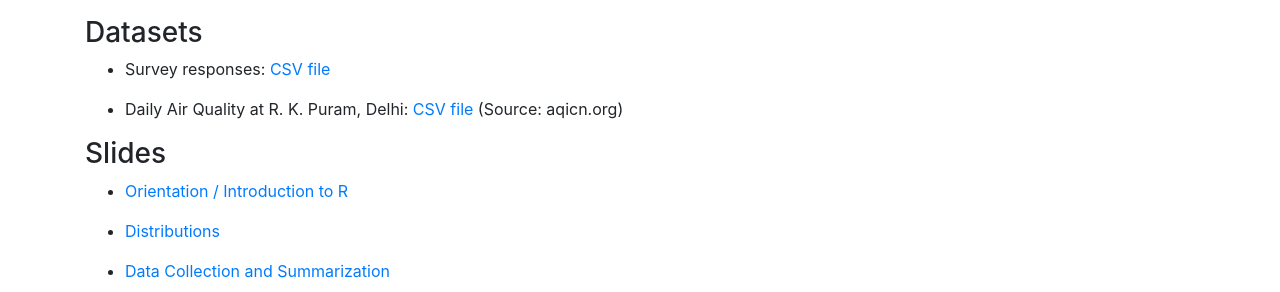
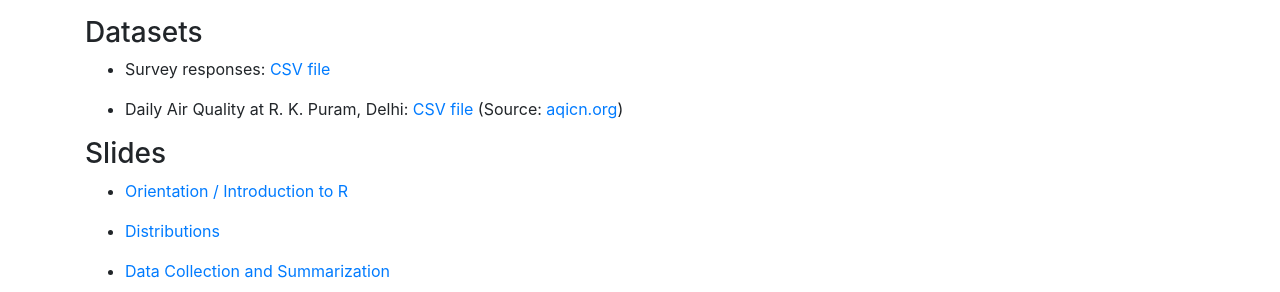
Before and after one commit to deepayan/BSDS, a Jekyll site: the page docs/2024-01-DE/index.html, which Jekyll copies as it is, in a window 1280 px wide. Shown: the part 766-1058 px from the top of the page. Built offline with Jekyll 4.4.1, drawn with Linux system fonts in a browser that asks for light colours; part of the change alters nothing that is shown.

```diff
--- a/docs/2024-01-DE/index.html
+++ b/docs/2024-01-DE/index.html
@@ -81,7 +81,7 @@
 
 	<ul>
 	  <li><p>Survey responses: <a href="data/bsds-survey.csv">CSV file</a></p></li>
-	  <li><p>Daily Air Quality at R. K. Puram, Delhi: <a href="data/rkpuram-aqi.csv">CSV file</a> (<a src="https://aqicn.org/city/delhi/r.k.-puram/">Source: aqicn.org</a>)</p></li>
+	  <li><p>Daily Air Quality at R. K. Puram, Delhi: <a href="data/rkpuram-aqi.csv">CSV file</a> (Source: <a href="https://aqicn.org/city/delhi/r.k.-puram/">aqicn.org</a>)</p></li>
 	</ul>
 
 	<h3>Slides</h3>
```
